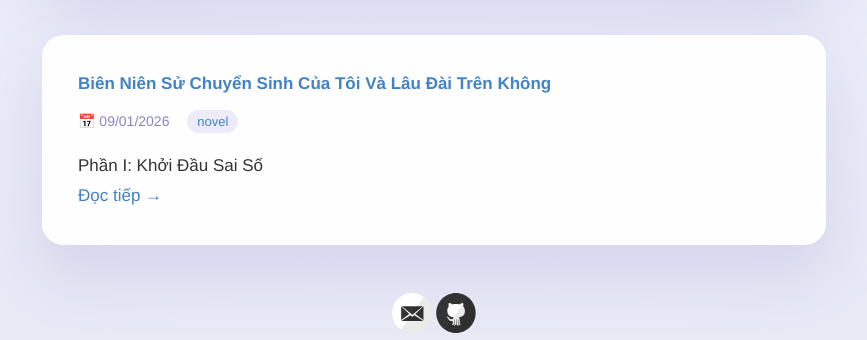
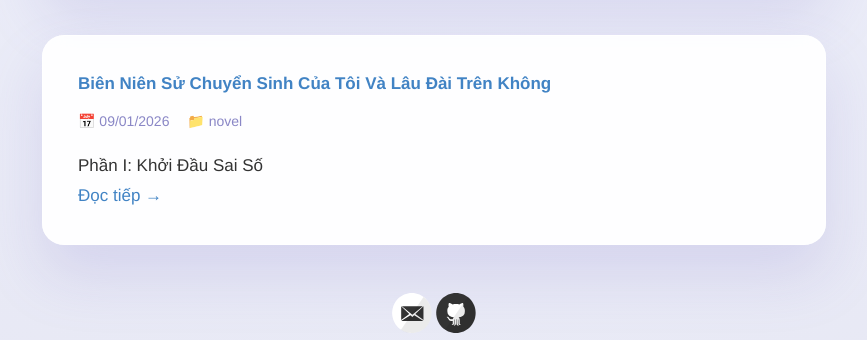
Before and after one commit to yumechiyomi/yumechiyomi.github.io, a Jekyll site: the page built from index.html, in a window 1280 px wide. Shown: the part 728-1068 px from the top of the page, without its empty margins (206-1073 px from the left). Built offline with Jekyll 4.4.1, drawn with Linux system fonts in a browser that asks for light colours; some of the changed text lies outside the part shown.

Commit message:
Update index.html

```diff
--- a/index.html
+++ b/index.html
@@ -15,34 +15,27 @@ layout: default
 
       <!-- META: NGÀY + CATEGORY + TAG -->
       <div class="post-meta">
-
-        <!-- NGÀY -->
-        <span class="post-date">
-          {{ post.date | date: "%d/%m/%Y" }}
+        <span class="meta-pill meta-date">
+          📅 {{ post.date | date: "%d/%m/%Y" }}
         </span>
 
-        <!-- CATEGORY -->
+      <!-- CATEGORY / THỂ LOẠI -->
       {% if post.categories %}
-          <span class="post-category">
-            {% for category in post.categories %}
-              <a href="{{ site.baseurl }}/categories/#{{ category | slugify }}">
-                {{ category }}
-              </a>
+        {% for cat in post.categories %}
+          <span class="meta-pill meta-category">
+            📁 {{ cat }}
+          </span>
         {% endfor %}
-          </span>
       {% endif %}
 
       <!-- TAG -->
       {% if post.tags %}
-          <span class="post-tags">
         {% for tag in post.tags %}
-              <a href="{{ site.baseurl }}/tags/#{{ tag | slugify }}">
+          <span class="meta-pill meta-tag">
             #{{ tag }}
-              </a>
+          </span>
         {% endfor %}
-          </span>
       {% endif %}
-
     </div>
 
       <!-- TRÍCH ĐOẠN -->
```
Lines whose indentation alone changed are shown as unchanged.
